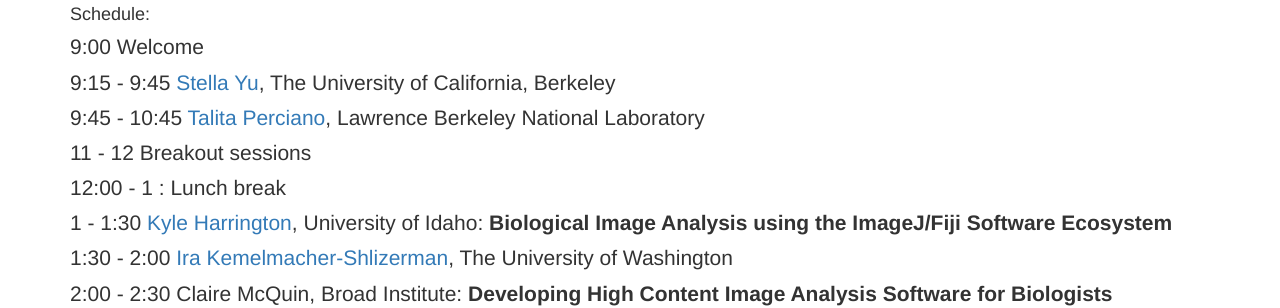
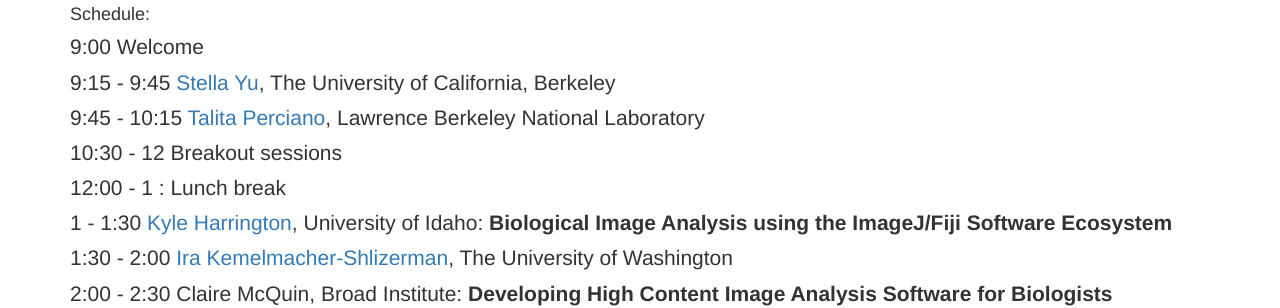
Before and after one commit to imagexd/imagexd.github.io, a Jekyll site: the page built from _posts/2017-01-09-plans-for-round-2.md, in a window 1280 px wide and 900 px high, scrolled down 555 px. Shown: the part 241-549 px from the top of the window. Built offline with Jekyll 4.4.1, drawn with Linux system fonts in a browser that asks for light colours.

Commit message:
fixed timetable

```diff
--- a/_posts/2017-01-09-plans-for-round-2.md
+++ b/_posts/2017-01-09-plans-for-round-2.md
@@ -48,9 +48,9 @@
 
 9:15 - 9:45 [Stella Yu](http://www1.icsi.berkeley.edu/~stellayu/), The University of California, Berkeley
 
-9:45 - 10:45 [Talita Perciano](http://vis.lbl.gov/~tperciano), Lawrence Berkeley National Laboratory
+9:45 - 10:15 [Talita Perciano](http://vis.lbl.gov/~tperciano), Lawrence Berkeley National Laboratory
 
-11 - 12 Breakout sessions
+10:30 - 12 Breakout sessions
 
 12:00 - 1 : Lunch break
 
```
